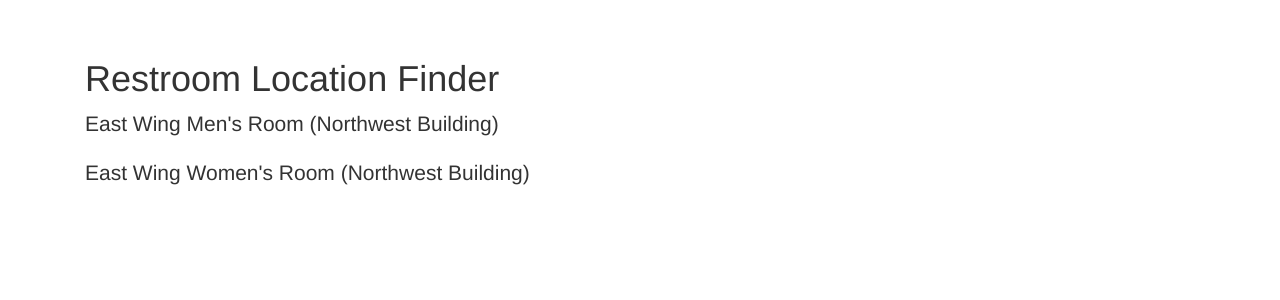
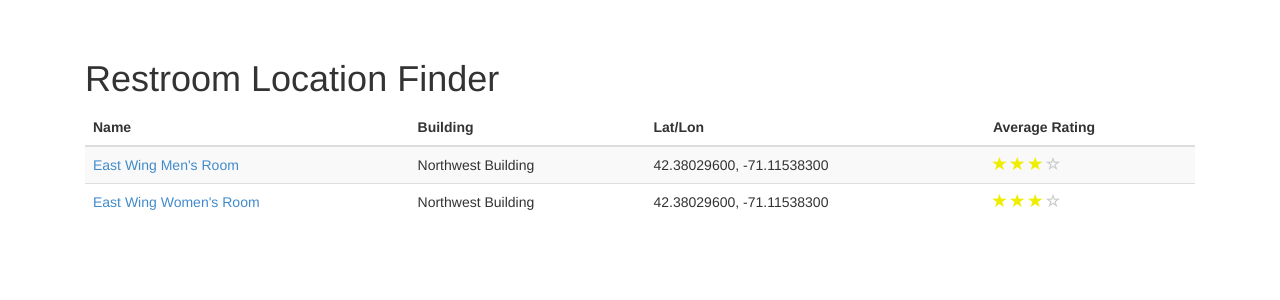
Before and after one commit to raprasad/2tu, a Django app: page / in a window 1280 px wide. Shown: the part 51-351 px from the top of the page. Run offline with Django 3.2, Linux system fonts and the light colour scheme; data comes from the database, SQL or seed files in the repository; both versions use the stored data as it was after the commit; parts of the project's set-up code (start-up, migrations or seed data) failed here and were passed over; some libraries are stand-ins or nearby versions.

Commit message:
Added emattison as an admin Made the list page pretty using bootstrap

```diff
--- a/deuce/templates/location/view_location_list.html
+++ b/deuce/templates/location/view_location_list.html
@@ -1,8 +1,33 @@
 {% extends "base.html" %}
 {% block main_content %}
-    {% for l in locations %}
-     <p class="lead">{{ l }}</p>
-    {% empty %}
-    <h2>blah</h2>
-    {% endfor %}
+    <table class="table table-striped">
+      <thead>
+	<th>Name</th>
+	<th>Building</th>
+	<th>Lat/Lon</th>
+	<th>Average Rating</th>
+      </thead>
+      <tbody>
+        {% for l in locations %}
+	  <!-- this might be a problem with the "empty" block folling this for loop -->
+	  {% if l.visible %}
+        <tr>
+	  <!-- Do we want to link to a detail page here, or do we want to load the entire app on one page and load the
+	       detail page via ajax? Hmmm... -->
+	  <td><a href="#">{{ l.name }}</a></td>
+	  <td>{{ l.building }}</td>
+	  <td>{{ l.latitude }}, {{ l.longitude }}</td>
+	  <td>
+	       <!-- just a placeholder for now.  Not sure if we want to use transparent icons and have a colorized
+		    background that is x% of the width of the stars -->
+	       <span class="glyphicon glyphicon-star" style="color: #ee0;"></span>
+	       <span class="glyphicon glyphicon-star" style="color: #ee0;"></span>
+	       <span class="glyphicon glyphicon-star" style="color: #ee0;"></span>
+	       <span class="glyphicon glyphicon-star-empty" style="color: #ccc;"></span>
+          </td>
+        </tr>
+          {% endif %}
+        {% empty %}
+        <tr><td colspan="4">No Locations</td></tr>
+        {% endfor %}
 {% endblock %}
```
Also changed, not shown: deuce/test_db/db01.db.
